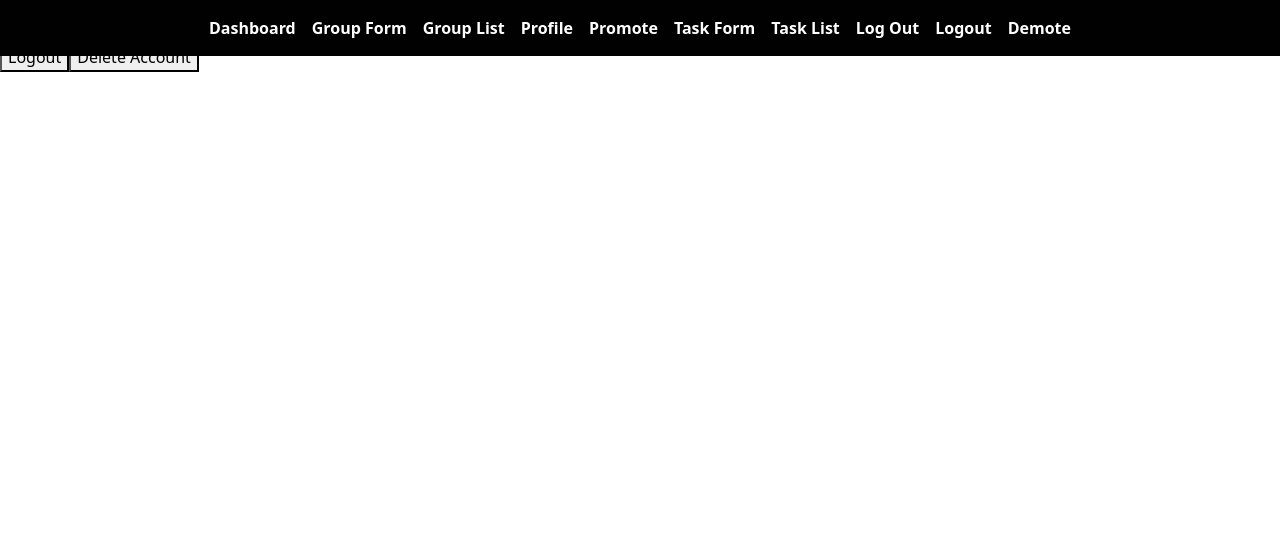
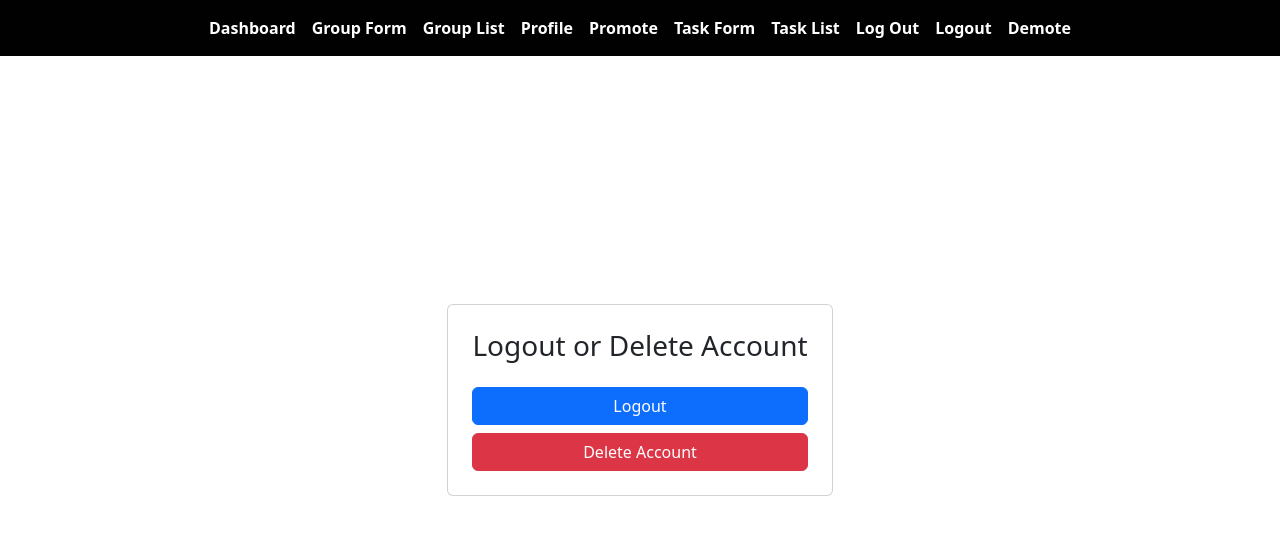
Before and after one commit to VictorNjutha/TaskMaster, a React (Create React App) app in the folder frontend/: page /logout in a window 1280 px wide. Shown: the top 534 px of the page. Built offline with nearby package versions, Linux system fonts and the light colour scheme.

Commit message:
styled logout

```diff
--- a/frontend/src/components/Logout.js
+++ b/frontend/src/components/Logout.js
@@ -54,10 +54,12 @@ function Logout() {
   };
 
   return (
-    <div>
-      <h3>Logout or Delete Account</h3>
-      <button onClick={handleLogout}>Logout</button>
-      <button onClick={handleDeleteAccount}>Delete Account</button>
+    <div className="container d-flex justify-content-center align-items-center vh-100">
+      <div className="card p-4">
+        <h3 className="mb-4">Logout or Delete Account</h3>
+        <button className="btn btn-primary mb-2" onClick={handleLogout}>Logout</button>
+        <button className="btn btn-danger" onClick={handleDeleteAccount}>Delete Account</button>
+      </div>
     </div>
   );
 }
```
